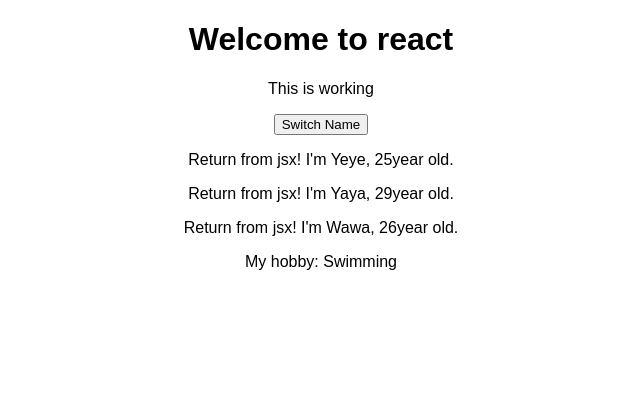
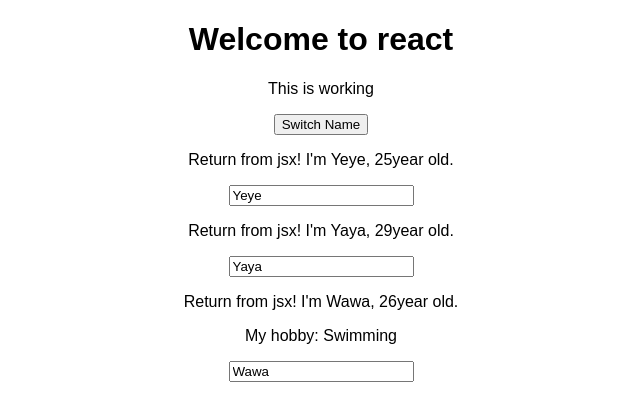
Before and after one commit to sb1989/my_first_react_app, a React (Create React App) app: page / in a window 1280 px wide. Shown: the top 420 px of the page, without its empty margins (319-959 px from the left). Built offline with nearby package versions, Linux system fonts and the light colour scheme.

Commit message:
two way binding

```diff
--- a/src/App.js
+++ b/src/App.js
@@ -20,14 +20,25 @@
     ]})
   }
 
+  nameChangedHandler = (event) => {
+    this.setState({persons : [
+      {name: event.target.value, age: 25},
+      {name: 'Yaya', age: 29},
+      {name: 'Wawa', age: 29}
+    ]})
+  }
+
   render() {
     return (
       //jsx
       <div className="App">
         <h1>Welcome to react</h1>
         <p>This is working</p>
-        <button onClick={this.switchNameHandler}>Switch Name</button>
-        <Person click={this.switchNameHandler.bind(this, 'Yiyi')} name = {this.state.persons[0].name} age = {this.state.persons[0].age}/>
+        <button onClick={this.switchNameHandler.bind(this, 'Yiyi')}>Switch Name</button>
+        <Person
+        click={this.switchNameHandler.bind(this, 'Yiyi')}
+        changed={this.nameChangedHandler}
+        name = {this.state.persons[0].name} age = {this.state.persons[0].age}/>
         <Person name = {this.state.persons[1].name} age = {this.state.persons[1].age}/>
         <Person name = {this.state.persons[2].name} age = {this.state.persons[2].age}>My hobby: Swimming</Person>
       </div>
--- a/src/Person/Person.js
+++ b/src/Person/Person.js
@@ -5,6 +5,7 @@
         <div>
             <p onClick={props.click}>Return from jsx! I'm {props.name}, {props.age}year old.</p>
             <p>{props.children}</p>
+            <input type='text' onChange={props.changed} value={props.name}/>
         </div>
     )
 };
```
